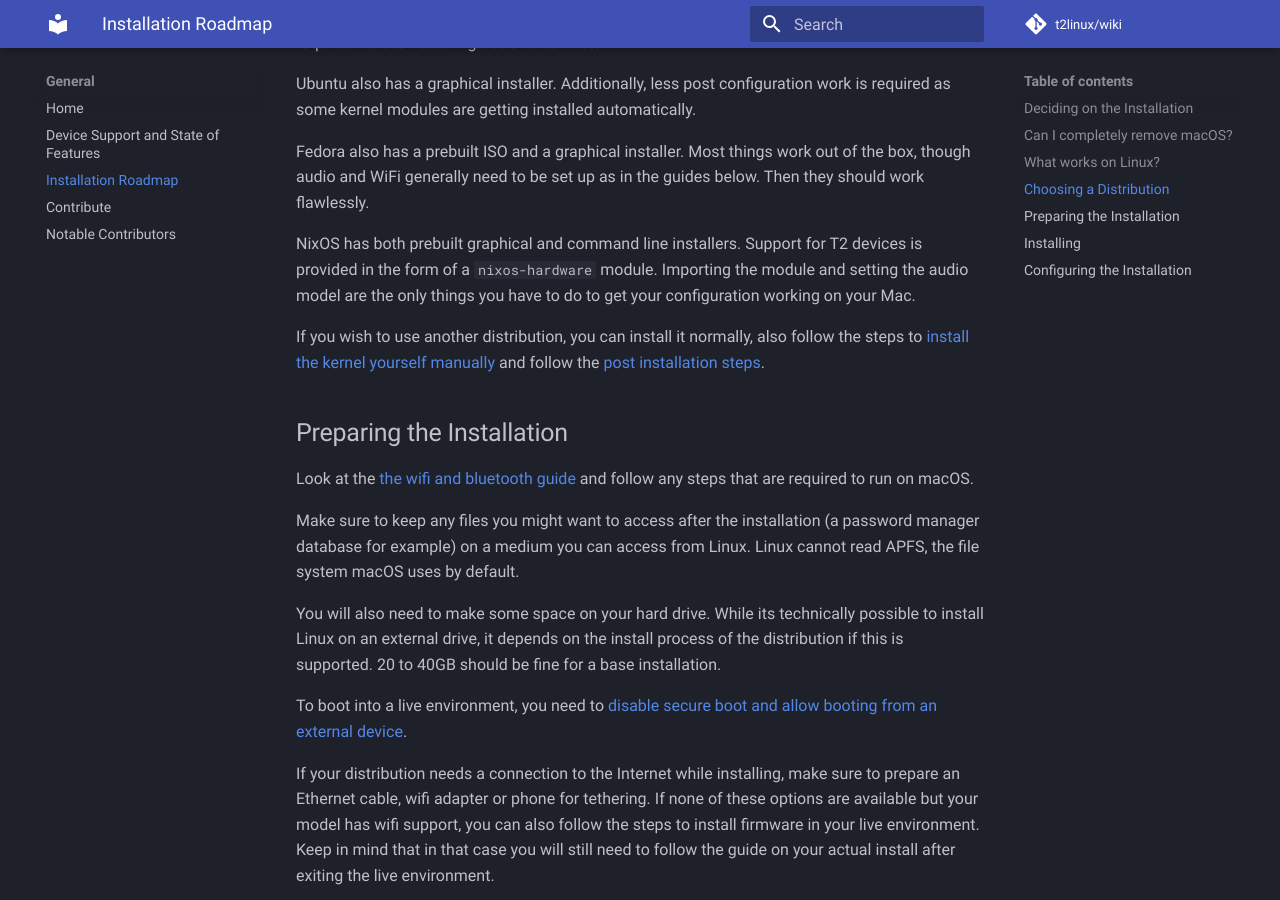
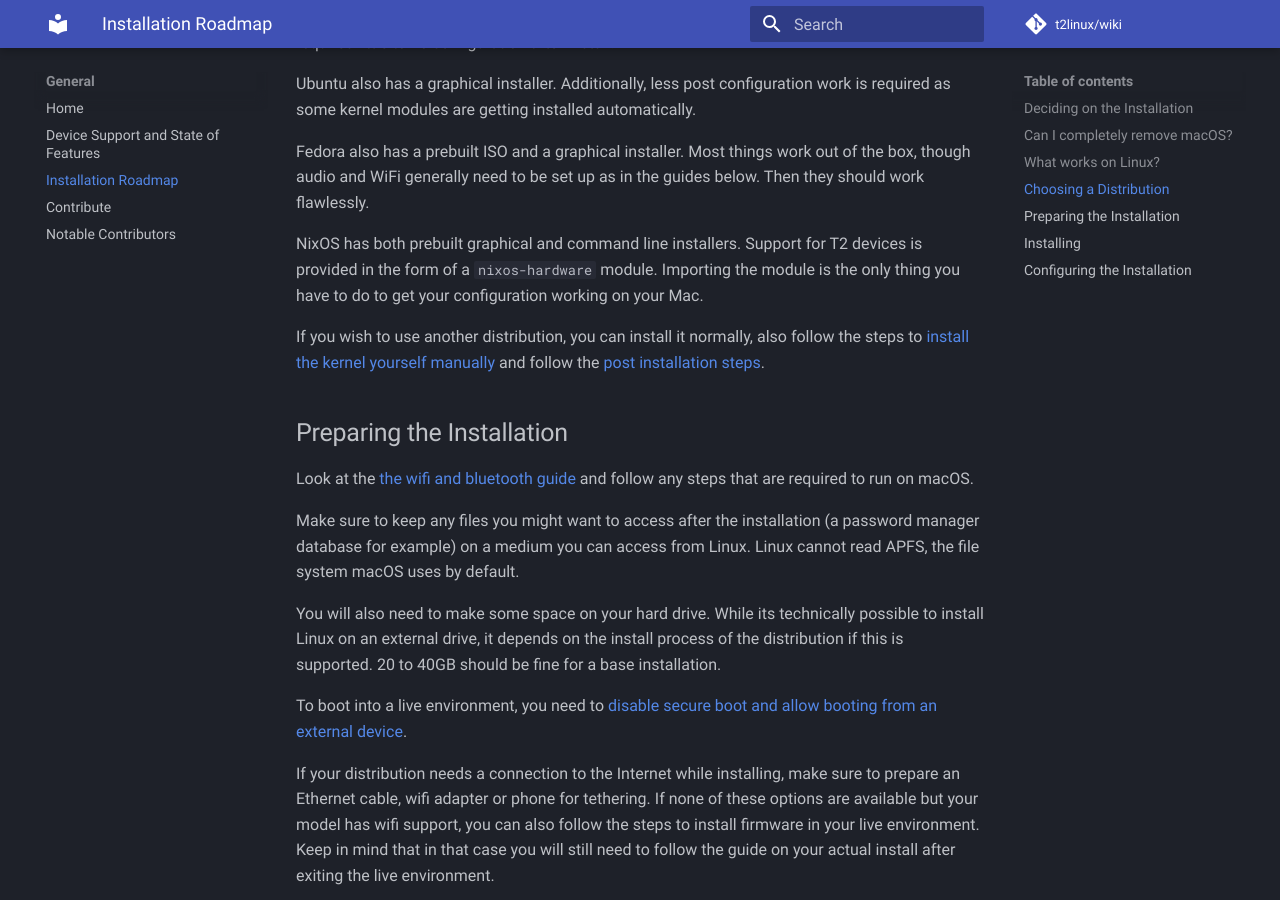
Before and after one commit to t2linux/wiki, an MkDocs documentation site: the page built from docs/roadmap.md, in a window 1280 px wide and 900 px high, scrolled down 1512 px. Built offline with MkDocs 1.6.1 and Material for MkDocs 9.7.7, drawn with Linux system fonts in a browser that asks for light colours; comment, search, counter and statistics services are not loaded.

Commit message:
docs/roadmap: remove mention of setting the audio model from the NixOS section

```diff
--- a/docs/roadmap.md
+++ b/docs/roadmap.md
@@ -46,7 +46,7 @@ Ubuntu also has a graphical installer. Additionally, less post configuration wor
 Fedora also has a prebuilt ISO and a graphical installer. Most things work out of the box, though audio and WiFi generally need to be set up as in the guides below. Then they should work flawlessly.
 
 NixOS has both prebuilt graphical and command line installers. Support for T2 devices is provided in the form of a `nixos-hardware` module.
-Importing the module and setting the audio model are the only things you have to do to get your configuration working on your Mac.
+Importing the module is the only thing you have to do to get your configuration working on your Mac.
 
 If you wish to use another distribution, you can install it normally, also follow the steps to [install the kernel yourself manually](https://wiki.t2linux.org/guides/kernel/) and follow the [post installation steps](https://wiki.t2linux.org/roadmap/#configuring-the-installation).
 
```
